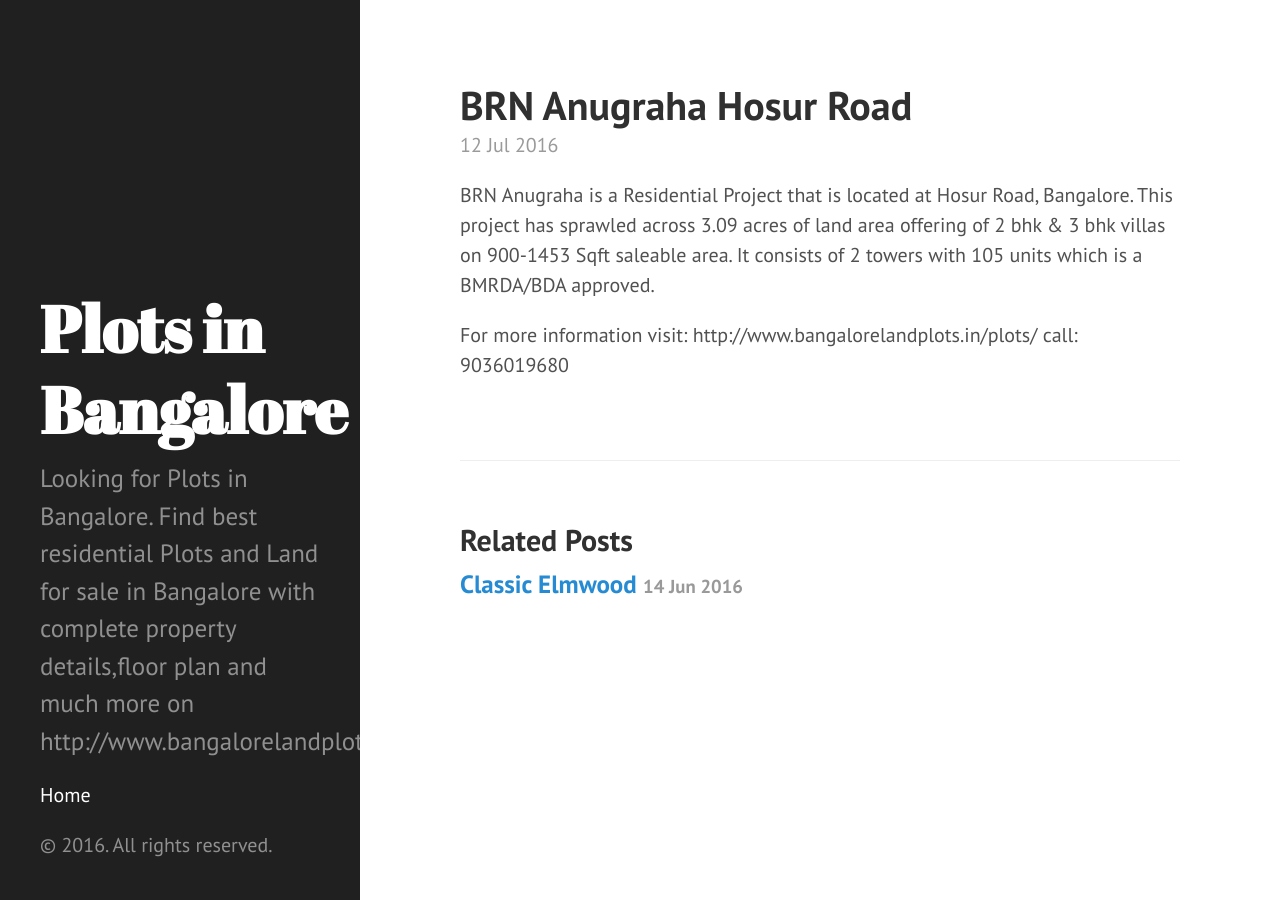
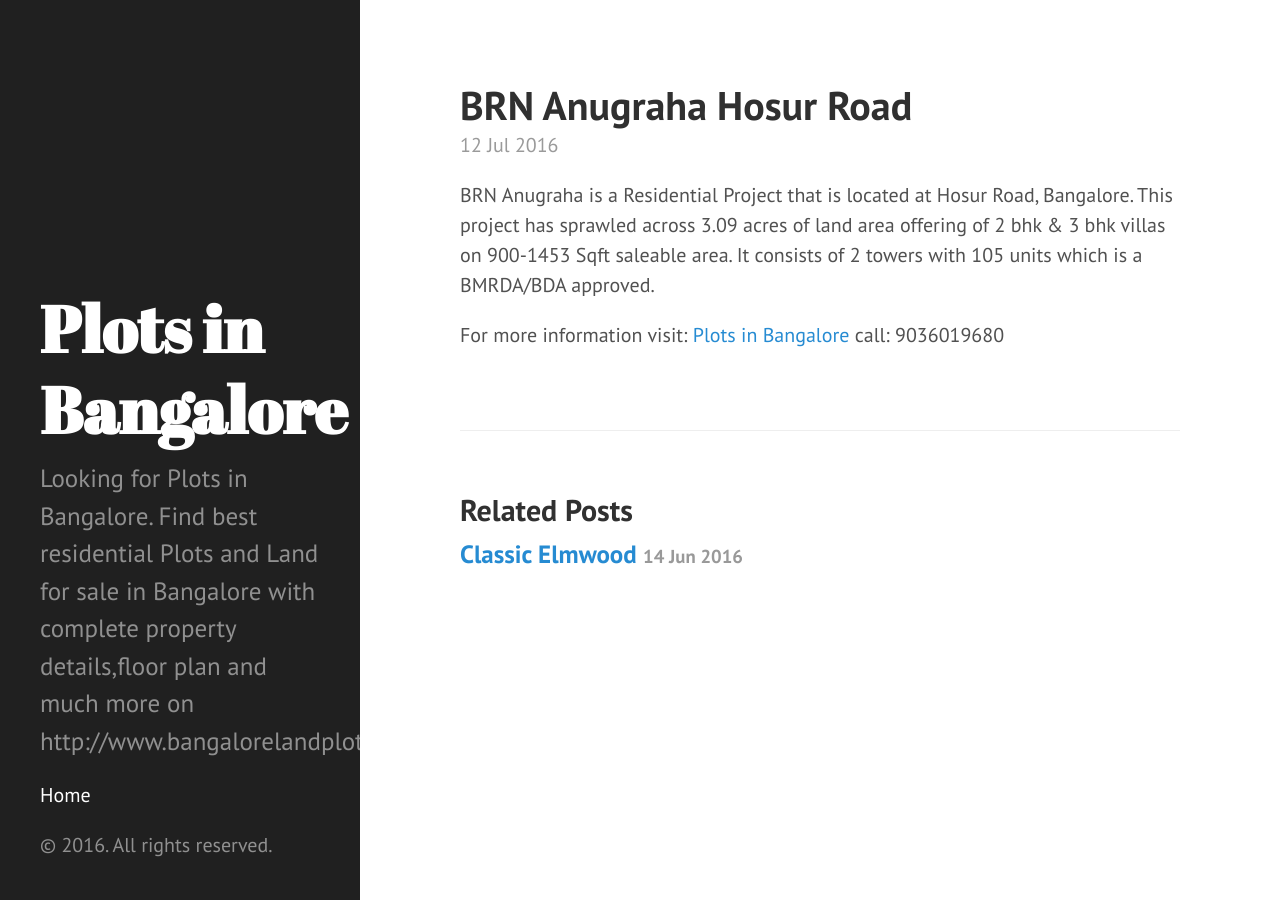
Before and after one commit to primerose/primerose.github.io, a Jekyll site: the page built from _posts/2016-07-12-brn-anugraha-hosur-road.markdown, in a window 1280 px wide. Built offline with Jekyll 4.4.1, drawn with Linux system fonts in a browser that asks for light colours.

Commit message:
Post update: BRN Anugraha Hosur Road

```diff
--- a/_posts/2016-07-12-brn-anugraha-hosur-road.markdown
+++ b/_posts/2016-07-12-brn-anugraha-hosur-road.markdown
@@ -8,5 +8,5 @@ categories: [Plots]
 BRN Anugraha is a Residential Project that is located at Hosur Road, Bangalore. This project has sprawled across 3.09 acres of land area offering of 2 bhk & 3 bhk villas on 900-1453 Sqft saleable area. It consists of 2 towers with 105 units which is a BMRDA/BDA approved.
 
 For more information visit:
-           http://www.bangalorelandplots.in/plots/
+         <a href="http://www.bangalorelandplots.in/plots/"> Plots in Bangalore</a>
            call: 9036019680
```
